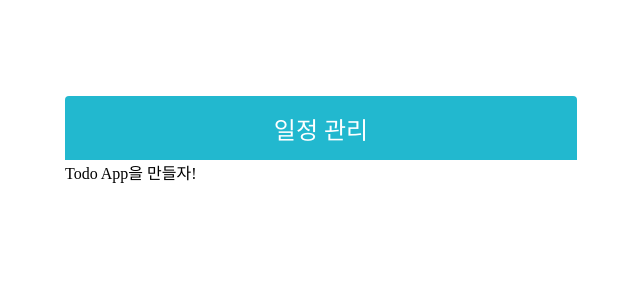
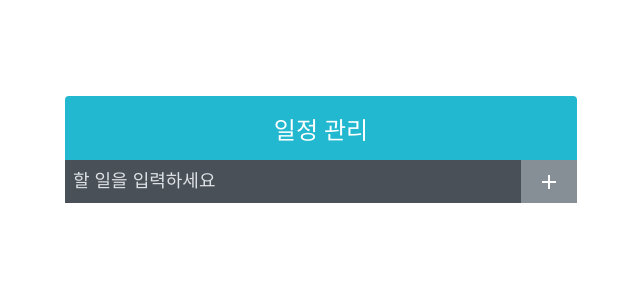
Before and after one commit to Hyoungnam/React_Typescript, a React app in the folder react/: page / in a window 1280 px wide. Shown: the top 300 px of the page, without its empty margins (319-959 px from the left). Built offline with nearby package versions, Linux system fonts and the light colour scheme.

Commit message:
TodoInsert

```diff
--- a/react/package.json
+++ b/react/package.json
@@ -13,6 +13,7 @@
     "react": "^16.13.0",
     "react-dom": "^16.13.0",
     "react-hot-loader": "^4.12.19",
+    "react-icons": "^3.9.0",
     "styled-components": "^5.0.1",
     "typescript": "^3.8.3"
   },
--- a/react/src/App.tsx
+++ b/react/src/App.tsx
@@ -1,6 +1,8 @@
 import * as React from "react";
-import TodoTemplate from "./Todos";
+import Todos from "./Todos";
 
 export const App: React.FC = () => {
-  return <TodoTemplate>Todo App을 만들자!</TodoTemplate>
+  return (
+    <Todos />
+  )
 };
--- /dev/null
+++ b/react/src/Todos/TodoInsert.tsx
@@ -0,0 +1,55 @@
+import * as React from 'react'
+import { MdAdd } from "react-icons/md";
+import styled from "styled-components";
+
+const TodoInsert: React.FC = () => {
+  return (
+    <Form>
+      <input placeholder="할 일을 입력하세요" />
+      <button type="submit">
+        <MdAdd />
+      </button>
+    </Form>
+  )
+}
+// interface IProps {
+//   todoTemplate?: boolean;
+//   appTitle?: boolean;
+//   content?: boolean;
+// }
+
+const Form = styled.form`
+  display: flex;
+  background: #495057;
+  input {
+    background: none;
+    outline: none;
+    border: none;
+    padding: 0.5rem;
+    font-size: 1.125rem;
+    line-height: 1.5;
+    color: white;
+    &::placeholder {
+      color: #dee2e6;
+    }
+    flex: 1;
+  }
+  button {
+    background: none;
+    outline: none;
+    border: none;
+    background: #868e96;
+    color: white;
+    padding-left: 1rem;
+    padding-right: 1rem;
+    font-size: 1.5rem;
+    display: flex;
+    align-items: center;
+    cursor: pointer;
+    transition: 0.1s background ease-in;
+    &:hover {
+      background: #adb5bd;
+    }
+  }
+`
+export default TodoInsert;
--- /dev/null
+++ b/react/src/Todos/Todos.tsx
@@ -0,0 +1,11 @@
+import React from 'react'
+import TodoTemplate from "./TodoTemplate";
+import TodoInsert from "./TodoInsert"
+const Todos: React.FC = () => {
+  return (
+    <TodoTemplate>
+      <TodoInsert />
+    </TodoTemplate>
+  )
+}
+export default Todos;
--- a/react/src/Todos/index.tsx
+++ b/react/src/Todos/index.tsx
@@ -1 +1 @@
-export { default } from "./TodoTemplate";
+export { default } from "./Todos";
```
Also changed, not shown: 1 other file (tests, documents, lock files or other folders).
